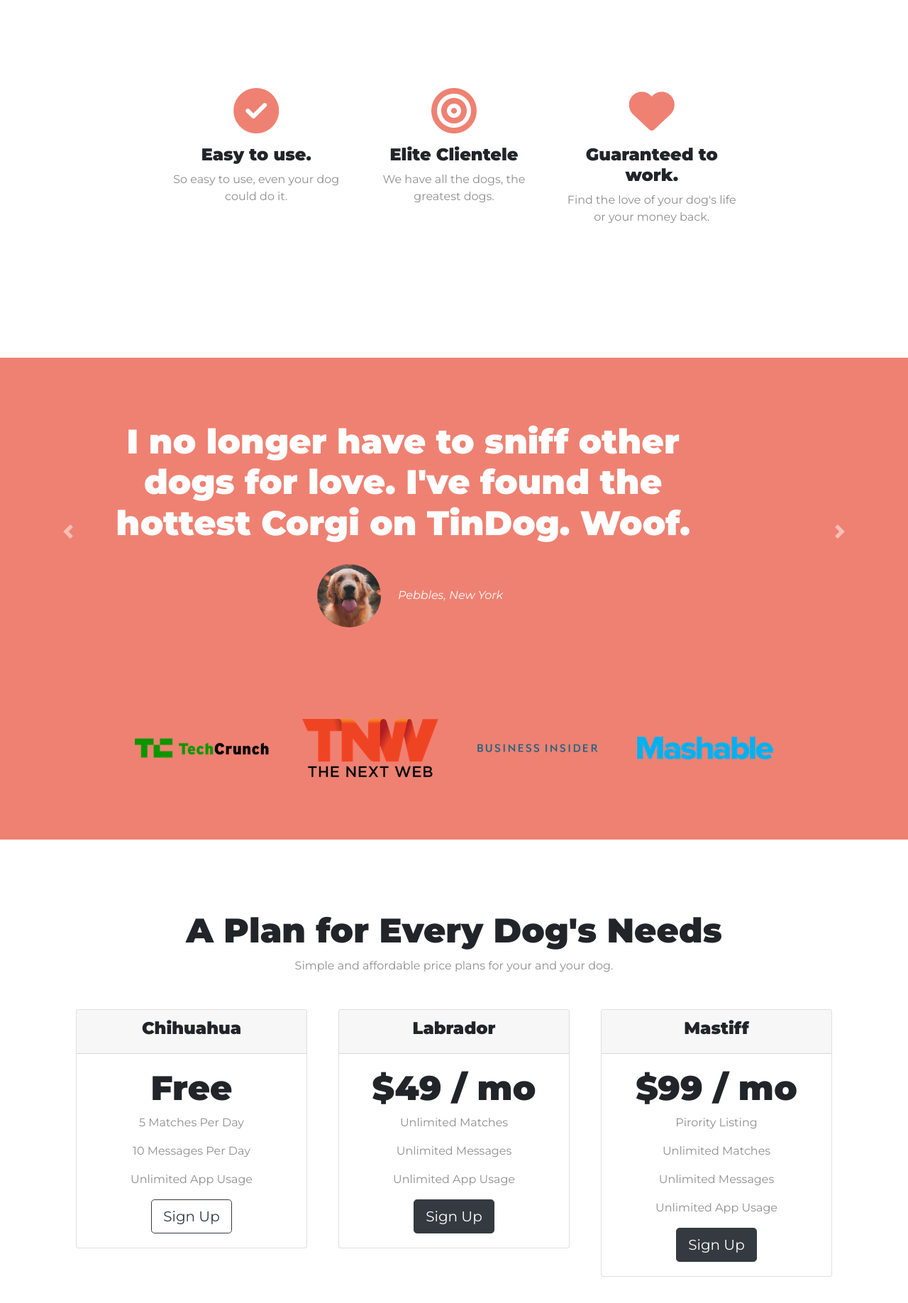
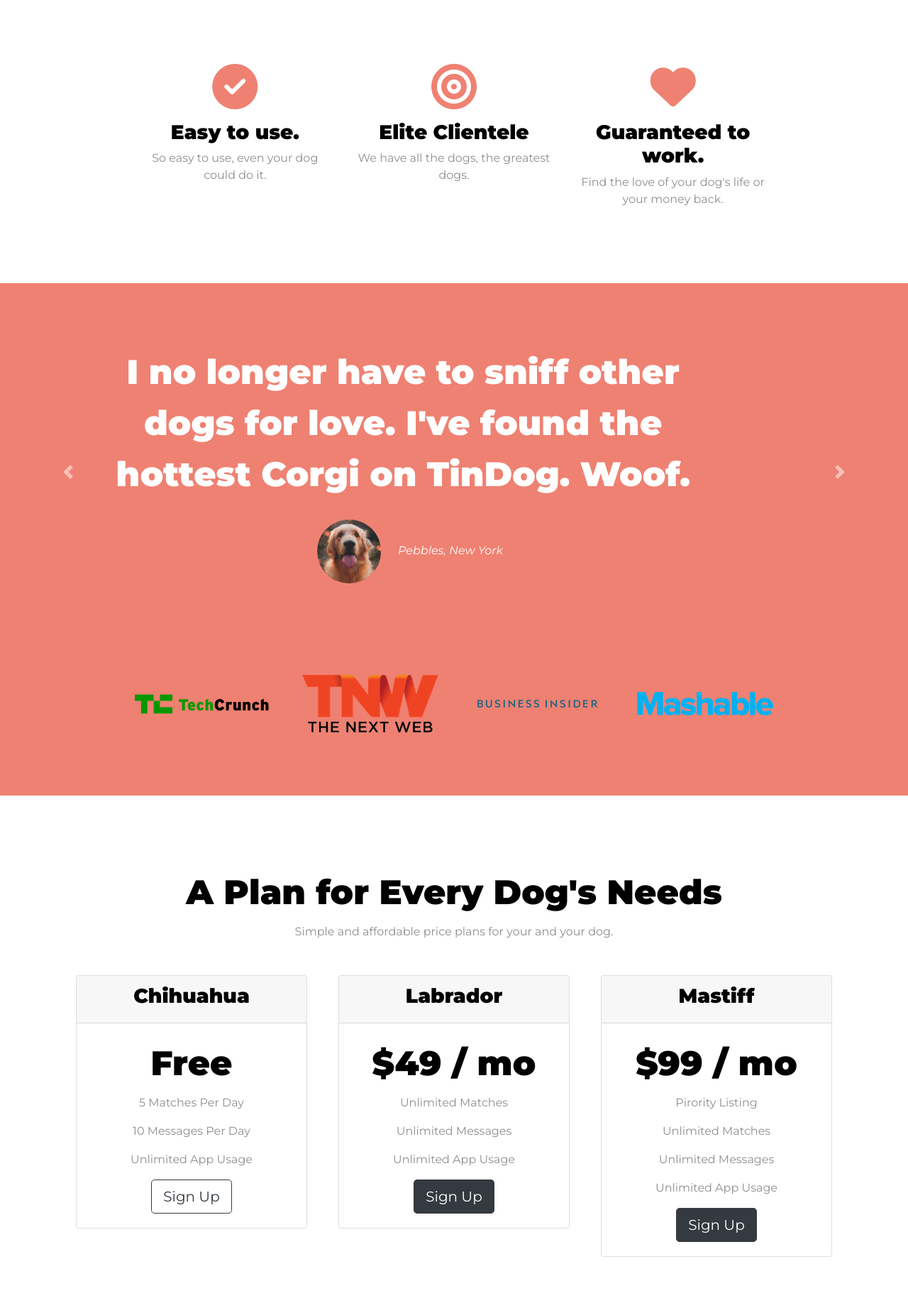
Before and after one commit to prathameshbasagare/TinDog, a plain HTML site: page index.html in a window 1280 px wide. Shown: the part 621-2457 px from the top of the page at 71% size. Drawn offline with nearby package versions, Linux system fonts and the light colour scheme.

Commit message:
Refactored the code

```diff
--- a/css/styles.css
+++ b/css/styles.css
@@ -1,35 +1,55 @@
 body{
     font-family: "Montserrat";
-}
-#title{
-    background-color: #ff4c68 ;
-    color: white;
+    text-align: center;
 }
 
-.container-fluid {
-    padding: 3% 15% 7%;
-}
-h1{
+h1,h2,h3,h4,h5,h6 {
     font-family: "Montserrat", sans-serif;
     font-weight: 900;
+}
+h2{
+    font-size: 3rem;
+    line-height: 1.5;
+}
+
+p{
+    color: #8f8f8f;
+}
+
+ /* Headings */
+.big-heading{
     font-size: 3.5rem;
     line-height: 1.5;
 }
-h2{
+.section-heading{
     font-size: 3rem;
-    font-weight: 900;
+    line-height: 1.5;
 }
-h3{
-    font-size: 1.5rem;
-    font-weight: 900;
+
+ /* Containers */
+.container-fluid {
+    padding: 7% 15%;
 }
-p{
-    color: #8f8f8f;
+/* Sections */
+.colored-section{
+    background-color: #ff4c68;
+    color: #fff;
 }
+.white-section{
+    background-color: #fff;
+    color: #000;
+}
+
+
+/* Features Section */
+
+
 #features{
-    padding: 7% 5%;
     position: relative;
     background-color: #fff;
+}
+.feature-title{
+    font-size: 1.5 rem;
 }
 .fa-color{
     color: #ef8172;
@@ -68,6 +88,12 @@ p{
     margin: 5% 3% 5% 0;
 }
 
+/* Title Section */
+#title .container-fluid{
+    padding: 3% 15% 7%;
+    text-align: left;
+}
+
 /* Title Image */
 .title-image{
     width:60%;
@@ -78,23 +104,21 @@ p{
 
 /* Testimonials Section */
 #testimonials{
-    text-align: center;
     background-color: #ef8172;
-    color: #fff;
 }
-
+.testimonial-text{
+    font-size: 3rem;
+    line-height: 1.5;
+}
 .testimonial-image{
     width: 10%;
     border-radius: 50%;
     margin: 20px;
 }
 
-.carousel-item{
-    padding: 7% 15%;
-}
+
 #press{
     background-color: #ef8172;
-    text-align: center;
     padding-bottom: 3%;
 }
 .press-logo{
@@ -105,7 +129,10 @@ p{
 /* Pricing */
 #pricing{
     padding: 100px;
-    text-align: center;
+}
+.pricing-text{
+    font-size: 3rem;
+    line-height: 1.5;
 }
 .pricing-col{
     padding: 3% 2%;
@@ -121,17 +148,6 @@ p{
     }
 }
 
-#cta{
-    padding-top:5% ;
-    background-color: #ff4c68;
-    color: #fff;
-    text-align: center;
-}
-
-#footer{
-    text-align: center;
-    padding: 7% 15% 7%;
-}
 .footer-icons{
     padding: 0 10px 0;
     color: black;
--- a/index.html
+++ b/index.html
@@ -16,7 +16,7 @@
 
 <body>
 
-  <section id="title">
+  <section class="colored-section" id="title">
     <div class = "container-fluid">
     <!-- Nav Bar -->
     <nav class="navbar navbar-expand-sm navbar-dark">
@@ -45,7 +45,7 @@
 
     <div class = row>
       <div class = "col-lg-6">
-        <h1>Meet new and interesting dogs nearby.</h1>
+        <h1 class="big-heading">Meet new and interesting dogs nearby.</h1>
         <button type="button" class = "btn btn-dark btn-lg download-button"><i class="fa-brands fa-apple"></i> Download</button>
         <button type="button" class = "btn btn-outline-light btn-lg download-button"><i class="fa-brands fa-google-play"></i> Download</button>
       </div>
@@ -60,24 +60,24 @@
 
   <!-- Features -->
 
-  <section id="features">
+  <section class="white-section" id="features">
 
 
     <div class="container-fluid" style="text-align: center;">
       <div class="row">
         <div class = "col-lg-4">
           <i class="fa-solid fa-circle-check fa-4x fa-color"></i>
-          <h3>Easy to use.</h3>
+          <h3 class="feature-title">Easy to use.</h3>
           <p>So easy to use, even your dog could do it.</p>
         </div>
         <div class = "col-lg-4">
           <i class="fa-solid fa-bullseye fa-4x fa-color"></i>
-          <h3>Elite Clientele</h3>
+          <h3 class="feature-title">Elite Clientele</h3>
           <p>We have all the dogs, the greatest dogs.</p>
         </div>
         <div class = "col-lg-4">
           <i class="fa-solid fa-heart fa-4x fa-color"></i>
-          <h3>Guaranteed to work.</h3>
+          <h3 class="feature-title">Guaranteed to work.</h3>
           <p>Find the love of your dog's life or your money back.</p>
         </div>
       </div>
@@ -93,16 +93,16 @@
 
   <!-- Testimonials -->
 
-  <section id="testimonials">
+  <section class="colored-section" id="testimonials">
 
     <div id="testimonial-carousel" class="carousel slide" data-ride="carousel">
       <div class="carousel-inner">
-        <div class="carousel-item active">
-          <h2>I no longer have to sniff other dogs for love. I've found the hottest Corgi on TinDog. Woof.</h2>
+        <div class="carousel-item active container-fluid">
+          <h2 class="testimonial-text">I no longer have to sniff other dogs for love. I've found the hottest Corgi on TinDog. Woof.</h2>
           <img class = "testimonial-image" src="images/dog-img.jpg" alt="dog-profile">
           <em>Pebbles, New York</em>
         </div>
-        <div class="carousel-item">
+        <div class="carousel-item container-fluid">
           <h2 class="testimonial-text">My dog used to be so lonely, but with TinDog's help, they've found the love of their life. I think.</h2>
           <img class="testimonial-image" src="images/lady-img.jpg" alt="lady-profile">
           <em>Beverly, Illinois</em>
@@ -124,7 +124,7 @@
 
   <!-- Press -->
 
-  <section id="press">
+  <section class="colored-section" id="press">
     <img class="press-logo" src="images/techcrunch.png" alt="tc-logo">
     <img class="press-logo" src="images/tnw.png" alt="tnw-logo">
     <img class="press-logo" src="images/bizinsider.png" alt="biz-insider-logo">
@@ -135,9 +135,9 @@
 
   <!-- Pricing -->
 
-  <section id="pricing">
+  <section class="white-section" id="pricing">
 
-    <h2>A Plan for Every Dog's Needs</h2>
+    <h2  class="section-heading">A Plan for Every Dog's Needs</h2>
     <p>Simple and affordable price plans for your and your dog.</p>
   <div class="row">
 
@@ -147,7 +147,7 @@
           <h3>Chihuahua</h3>
         </div>
         <div class="card-body">
-          <h2>Free</h2>
+          <h2 class="pricing-text">Free</h2>
           <p>5 Matches Per Day</p>
           <p>10 Messages Per Day</p>
           <p>Unlimited App Usage</p>
@@ -162,7 +162,7 @@
           <h3>Labrador</h3>
         </div>
         <div class="card-body">
-          <h2>$49 / mo</h2>
+          <h2 class="pricing-text">$49 / mo</h2>
           <p>Unlimited Matches</p>
           <p>Unlimited Messages</p>
           <p>Unlimited App Usage</p>
@@ -176,7 +176,7 @@
           <h3>Mastiff</h3>
         </div>
         <div class="card-body">
-          <h2>$99 / mo</h2>
+          <h2 class="pricing-text">$99 / mo</h2>
           <p>Pirority Listing</p>
           <p>Unlimited Matches</p>
           <p>Unlimited Messages</p>
@@ -192,10 +192,10 @@
 
   <!-- Call to Action -->
 
-  <section id="cta">
+  <section class="colored-section " id="cta">
 
     <div class="container-fluid">
-      <h1>Find the True Love of Your Dog's Life Today.</h1>
+      <h1 class="big-heading">Find the True Love of Your Dog's Life Today.</h1>
       <button type="button" class = "btn btn-dark btn-lg download-button"><i class="fa-brands fa-apple"></i> Download</button>
       <button type="button" class = "btn btn-outline-light btn-lg download-button"><i class="fa-brands fa-google-play"></i> Download</button>
     </div>
@@ -205,9 +205,11 @@
 
   <!-- Footer -->
 
-  <footer id="footer">
-    <a class="fa-brands fa-linkedin footer-icons" href="https://www.linkedin.com/in/prathameshbasagare/" target="_main"></a><a class="fa-brands fa-facebook footer-icons" href="https://www.facebook.com" target="_main"></a><a class="fa-brands fa-instagram footer-icons" href="https://www.instagram.com/prathamesh_b_005/" target="_main"></a><a class="fa-solid fa-envelope footer-icons" href="mailto:prathameshbasagare@outlook.com"></a>
-    <p>© Copyright 2024 TinDog</p>
+  <footer class="white-section" id="footer">
+    <div class="container-fluid">
+      <a class="fa-brands fa-linkedin footer-icons" href="https://www.linkedin.com/in/prathameshbasagare/" target="_main"></a><a class="fa-brands fa-facebook footer-icons" href="https://www.facebook.com" target="_main"></a><a class="fa-brands fa-instagram footer-icons" href="https://www.instagram.com/prathamesh_b_005/" target="_main"></a><a class="fa-solid fa-envelope footer-icons" href="mailto:prathameshbasagare@outlook.com"></a>
+      <p>© Copyright 2024 TinDog</p>
+    </div>
 
   </footer>
 
```
